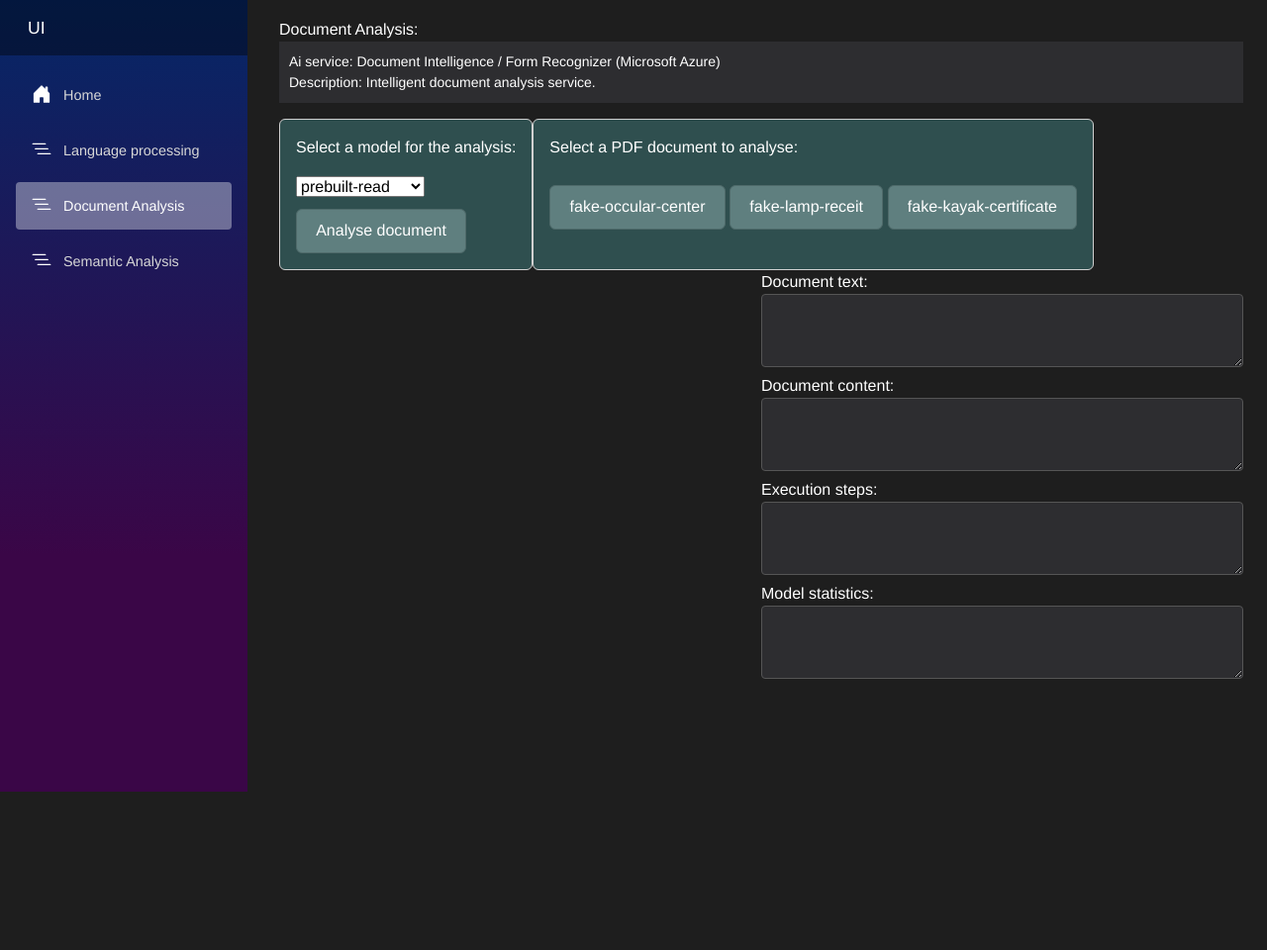
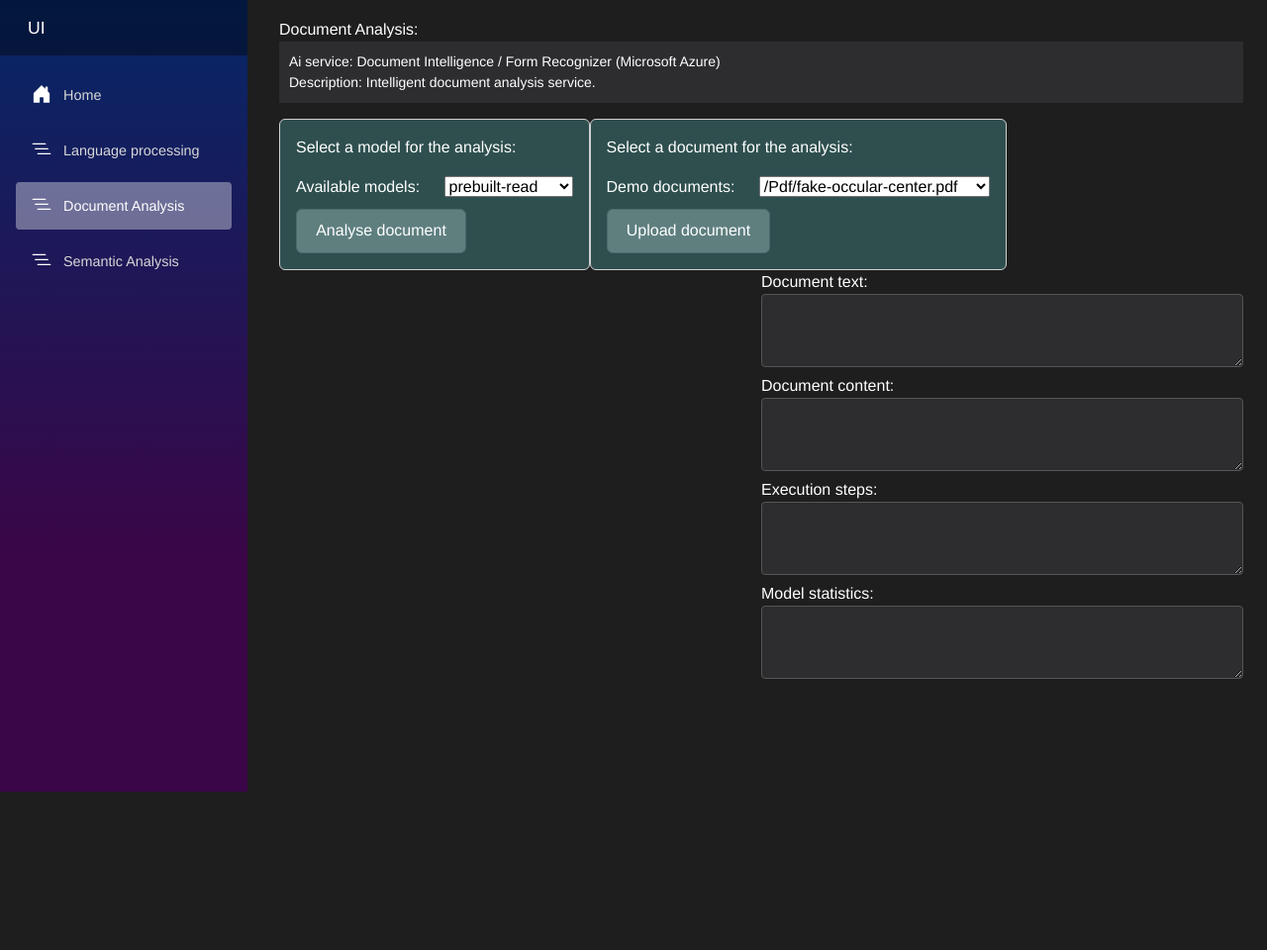
Before and after one commit to GuyHarel-Dev/Foundry-Project-02, an ASP.NET Core app: page /document-analysis in a window 1280 px wide. Shown: the whole page at 99% size. Run offline with ASP.NET Core 8, Linux system fonts and the light colour scheme; style sheets or scripts are compiled from the project's sources.

Commit message:
refact (ui): document analysys model select and document selectd

```diff
--- a/DemoAzAI.Blazor/Components/Pages/DocumentAnalysis.razor
+++ b/DemoAzAI.Blazor/Components/Pages/DocumentAnalysis.razor
@@ -17,6 +17,8 @@
 <div class="model-document-selection-area">
     <div class="model-selection-area">
         <p>Select a model for the analysis:</p>
+
+        <label for="@SelectedModel">Available models:</label>
 
         <select class="model-select"
                 @bind="SelectedModel">
@@ -40,40 +42,31 @@
     </div>
 
     <div class="document-selection-area">
-        <div
-            >
-            <p>Select a PDF document to analyse:</p>
-            <button @onclick='() => pdfUrl = "/Pdf/fake-occular-center.pdf"'>
-                fake-occular-center
+        <p>Select a document for the analysis:</p>
+        <label for="@SelectedDemoDocument">Demo documents:</label>
+        <select class="model-select"
+                @bind="SelectedDemoDocument">
+            <option value="@_demoDocumentOccularCenter">@_demoDocumentOccularCenter</option>
+            <option value="@_demoDocumentLampReceit">@_demoDocumentLampReceit</option>
+            <option value="@_demoDocumentfKayakCertificate">@_demoDocumentfKayakCertificate</option>
+        </select>
+
+        <form @onsubmit="UploadDocument">
+
+            <button type="submit" class="ask-button">
+                <span>Upload document</span>
             </button>
 
-            <button @onclick='() => pdfUrl = "/Pdf/fake-lamp-receit.pdf"'>
-                fake-lamp-receit
-            </button>
-
-            <button @onclick='() => pdfUrl = "/Pdf/fake-kayak-certificate.pdf"'>
-                fake-kayak-certificate
-            </button>
-
-        </div>
+        </form>
     </div>
 </div>
 
-<div class="ai-model-selection-area">
-
-</div>
-
-<div class="pdf-model-selection-area">
-
-
-
-</div>
 
 <div class="doc_view_result_area">
 
     <div class="doc_view_area">
         @* <iframe src="@($"{StateContainer.PdfUrl}#toolbar=0&navpanes=0&scrollbar=0&view=FitH")"></iframe> *@
-        <iframe src="@($"{pdfUrl}#toolbar=0&navpanes=0&scrollbar=0&view=FitH")"></iframe>
+        <iframe src="@($"{SelectedDemoDocument}#toolbar=0&navpanes=0&scrollbar=0&view=FitH")"></iframe>
     </div>
 
     <div class="doc_result_area">
@@ -93,14 +86,17 @@
 
 @code {
 
+    public string SelectedModel { get; set; } = _readModel;
+    public string SelectedDemoDocument { get; set; } = _demoDocumentOccularCenter;
+
     private static string _readModel = "prebuilt-read";
     private static string _layoutModel = "prebuilt-layout";
     private static string _invoiceModel = "prebuilt-invoice";
     private static string _receiptModel = "prebuilt-receipt";
 
-    public string SelectedModel { get; set; } = _readModel;
-
-    private string pdfUrl = "Pdf/empty-pdf.pdf";
+    private static string _demoDocumentOccularCenter = "/Pdf/fake-occular-center.pdf";
+    private static string _demoDocumentLampReceit = "/Pdf/fake-lamp-receit.pdf";
+    private static string _demoDocumentfKayakCertificate = "/Pdf/fake-kayak-certificate.pdf";
 
     private string executionLog = string.Empty;
     private string statistics = string.Empty;
--- a/DemoAzAI.Blazor/Components/Pages/DocumentAnalysis.razor.css
+++ b/DemoAzAI.Blazor/Components/Pages/DocumentAnalysis.razor.css
@@ -3,27 +3,8 @@
     flex-wrap: wrap;
 }
 
-    .model-document-selection-area .model-selection-area {
-        background-color: darkslategrey;
-        border: 1px solid #d0d0d0;
-        border-radius: 6px;
-        padding: 16px;
-        color: white;
-    }
 
-        .model-document-selection-area .model-selection-area label {
-            margin-right: 20px;
-        }
-
-        .model-document-selection-area .model-selection-area button {
-            background-color: #5f7f7f;
-            border: 1px solid #4f6a6a;
-            color: white;
-            margin-top: 10px;
-        }
-
-
-
+    .model-document-selection-area .model-selection-area,
     .model-document-selection-area .document-selection-area {
         background-color: darkslategrey;
         border: 1px solid #d0d0d0;
@@ -32,10 +13,12 @@
         color: white;
     }
 
+        .model-document-selection-area .model-selection-area label,
         .model-document-selection-area .document-selection-area label {
             margin-right: 20px;
         }
 
+        .model-document-selection-area .model-selection-area button,
         .model-document-selection-area .document-selection-area button {
             background-color: #5f7f7f;
             border: 1px solid #4f6a6a;
```
Also changed, not shown: DemoAzAI.Blazor/Components/Pages/DocumentAnalysis.razor.cs (+9 -4 lines).
